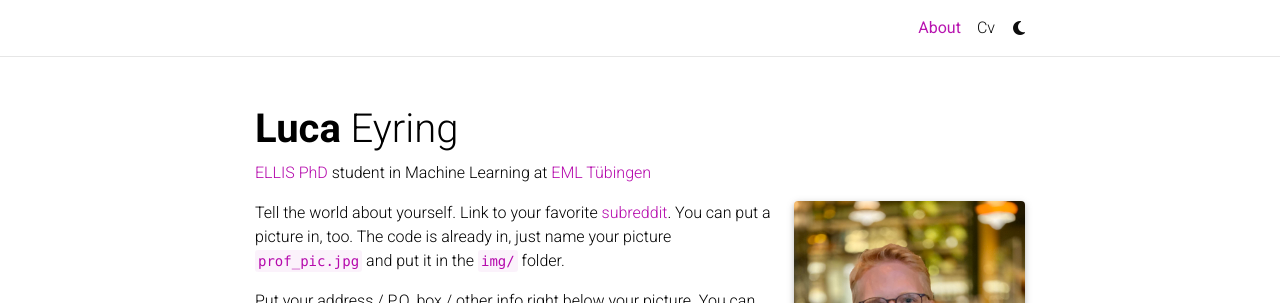
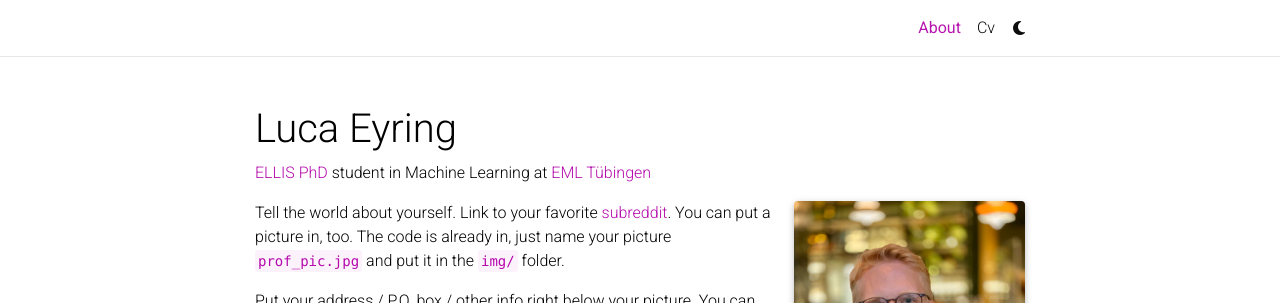
Before and after one commit to lucaeyring/lucaeyring.github.io, a Jekyll site: the page built from _pages/about.md, in a window 1280 px wide. Shown: the top 303 px of the page. Built offline with Jekyll 4.4.1, drawn with Linux system fonts in a browser that asks for light colours; full-size pictures stand in for the smaller copies a plugin makes; comment, search, counter and statistics services are not loaded; a style sheet for code colours, icons or effects is not loaded.

Commit message:
clean up

```diff
--- a/_layouts/about.html
+++ b/_layouts/about.html
@@ -6,7 +6,8 @@
 <div class="post">
   <header class="post-header">
     <h1 class="post-title">
-           {% if site.title == "blank" -%}<span class="font-weight-bold">{{ site.first_name }}</span> {{ site.middle_name }} {{ site.last_name }}{%- else -%}{{ site.title }}{%- endif %}
+      {% if site.title == "blank" -%}<span>{{ site.first_name }}</span> {{ site.middle_name }} {{ site.last_name }}{%-
+      else -%}{{ site.title }}{%- endif %}
     </h1>
     <p class="desc">{{ page.subtitle }}</p>
   </header>
```
Lines whose indentation alone changed are shown as unchanged.
